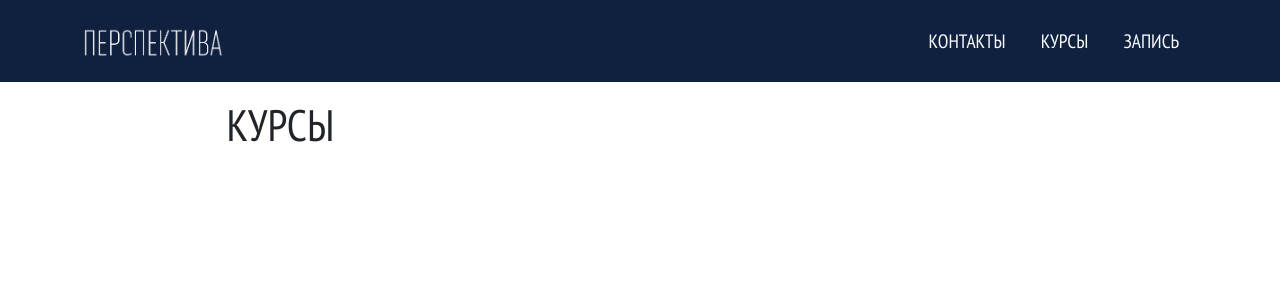
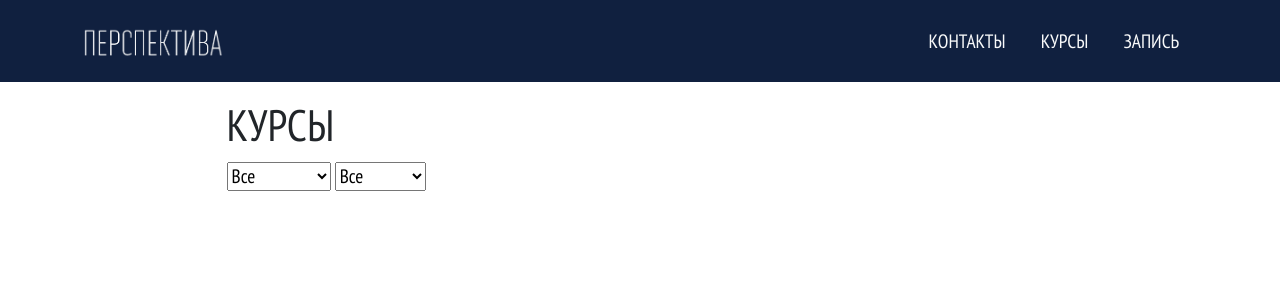
Before and after one commit to Antonlushnikow/zarperspectiva, a Django app: page /courses/ in a window 1280 px wide. Shown: the top 300 px of the page. Run offline with Django 4.2, Linux system fonts and the light colour scheme; data that the repository does not hold is empty; some libraries are stand-ins or nearby versions.

Commit message:
Add filter to courses

```diff
--- a/zarperspectiva/mainapp/serializers.py
+++ b/zarperspectiva/mainapp/serializers.py
@@ -8,7 +8,7 @@ class AgeListingField(serializers.RelatedField):
 
 
 class CourseSerializer(serializers.ModelSerializer):
-    subject_name = serializers.CharField(source='subject.title')
+    subject_name = serializers.CharField(source='subject')
     teacher_name = serializers.CharField(source='teacher')
     age = AgeListingField(read_only=True, many=True)
 
--- a/zarperspectiva/mainapp/templates/mainapp/courses.html
+++ b/zarperspectiva/mainapp/templates/mainapp/courses.html
@@ -10,7 +10,17 @@
           {% verbatim %}
 
             <div id="vue">
-              <div v-for="course in courses">
+                <select v-model="selectedSubject">
+                    <option value="">Все</option>
+                    <option value="2">Физика</option>
+                    <option value="3">Математика</option>
+                </select>
+                <select v-model="selectedTeacher">
+                    <option value="">Все</option>
+                    <option value="1">Коскина</option>
+                    <option value="2">Лушников</option>
+                </select>
+              <div v-for="course in filteredCourses">
                 <toggle-list-item :course="course"></toggle-list-item>
               </div>
             </div>
@@ -46,6 +56,7 @@
     </div>
 </section>
 <script type="text/javascript">
+
     Vue.component('toggle-list-item', {
       template: '#list-item',
       props: ['course'],
@@ -66,6 +77,11 @@
       data: {
         visible: false,
         courses: [],
+        selectedSubject: '',
+        selectedTeacher: '',
+      },
+      created() {
+
       },
       mounted() {
         axios
@@ -73,6 +89,27 @@
           .then(response => {
             this.courses = response.data;
           });
+      },
+      computed: {
+        filteredCourses() {
+          let tempCourses = this.courses;
+            console.log(this.selectedSubject)
+          if (this.selectedSubject) {
+              tempCourses = tempCourses.filter((item) => {
+                return (item.subject == this.selectedSubject);
+              });
+          }
+            console.log('teacher ' + this.selectedTeacher)
+          if (this.selectedTeacher) {
+            tempCourses = tempCourses.filter((item) => {
+                console.log(item.teacher)
+
+
+              return (item.teacher == this.selectedTeacher);
+            })
+          }
+            return tempCourses;
+        }
       }
     })
 </script>
--- a/zarperspectiva/mainapp/templates/mainapp/index.html
+++ b/zarperspectiva/mainapp/templates/mainapp/index.html
@@ -17,8 +17,9 @@
             <h1>КУРСЫ</h1>
           </p>
         {% for subject in subjects %}
+
+            <div class="col-sm-6 col-lg-3 mb-4">
               <a href="{% url 'courses' %}?subject={{ subject.id }}">
-            <div class="col-sm-6 col-lg-3 mb-4">
                   <div class="card border border-1 border-secondary px-0 h-100">
                     <div class="position-relative">
                         <img class="w-100" src="/media/{{ subject.pic }}" alt="logo" />
@@ -27,8 +28,9 @@
                       <h5 class="mb-0 px-2 font-sans-serif fw-bold fs-md-0 fs-lg-1">{{ subject.title|upper }}</h5>
                     </div>
                   </div>
+              </a>
             </div>
-          </a>
+
         {% endfor %}
       </div>
     </div>
```
Also changed, not shown: zarperspectiva/mainapp/views.py (+0 -9 lines). Lines whose indentation alone changed are shown as unchanged.
